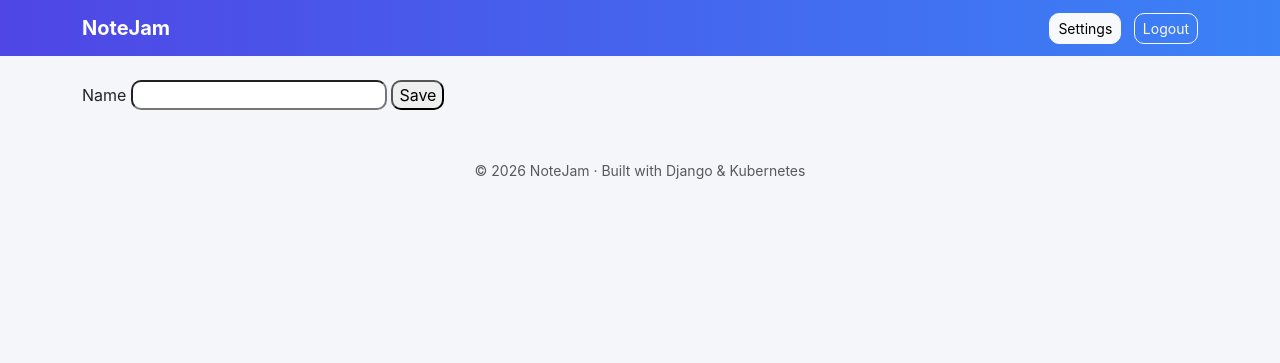
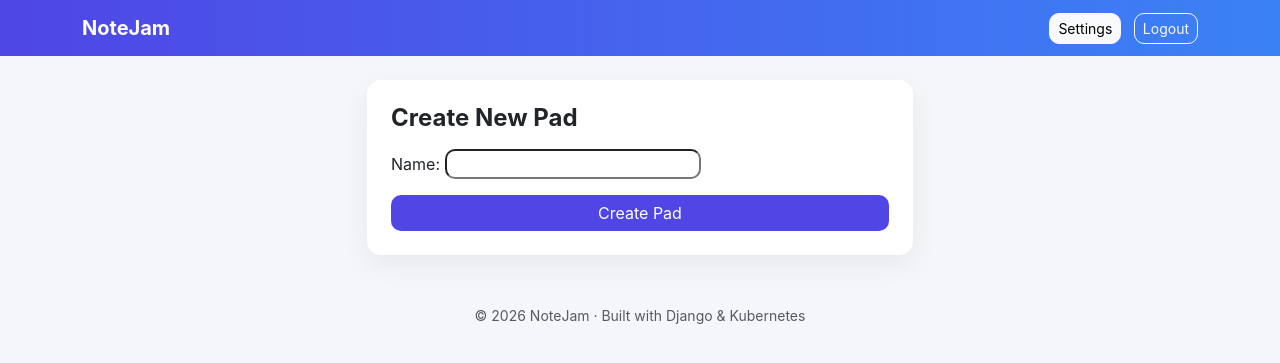
Before and after one commit to hussamansari/microservice-cicd-kubernetes-pipeline, a Django app: a page that uses django/notejam/pads/templates/pads/pad_create.html in a window 1280 px wide. Shown: the top 363 px of the page. Run offline with Django 3.2, Linux system fonts and the light colour scheme; the visitor is signed in with stand-in values (Sample User, id 1).

Commit message:
Update pad_create.html

```diff
--- a/django/notejam/pads/templates/pads/pad_create.html
+++ b/django/notejam/pads/templates/pads/pad_create.html
@@ -1,8 +1,25 @@
 {% extends "base.html" %}
-
-{% block title %}New pad{% endblock %}
-{% block page_title %}<span>New pad</span>{% endblock %}
+{% block title %}Create Pad{% endblock %}
 
 {% block content %}
-  {% include "pads/pad_form.html" %}
+<div class="row justify-content-center">
+    <div class="col-md-6">
+        <div class="card p-4">
+            <h4 class="fw-bold mb-3">Create New Pad</h4>
+
+            <form method="post">
+                {% csrf_token %}
+
+                <div class="mb-3">
+                    {{ form.name.label_tag }}
+                    {{ form.name }}
+                </div>
+
+                <button type="submit" class="btn btn-primary w-100">
+                    Create Pad
+                </button>
+            </form>
+        </div>
+    </div>
+</div>
 {% endblock %}
```
